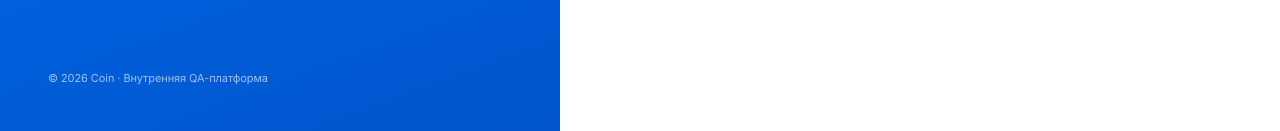
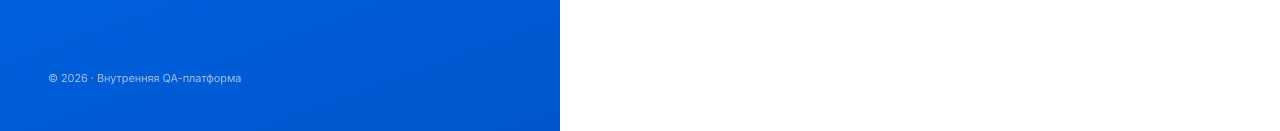
Before and after one commit to lonnieov/qa-internship-platform, a Next.js app: page / in a window 1280 px wide. Shown: the part 666-797 px from the top of the page. Built offline with nearby package versions, Linux system fonts and the light colour scheme; no server answers.

Commit message:
remove last Coin

```diff
--- a/app/sign-in/intern/[[...sign-in]]/page.tsx
+++ b/app/sign-in/intern/[[...sign-in]]/page.tsx
@@ -29,7 +29,7 @@ export default function InternSignInPage() {
             </div>
           </div>
         </div>
-        <small>© 2026 Coin · Внутренняя QA-платформа</small>
+        <small>© 2026 · Внутренняя QA-платформа</small>
       </section>
 
       <section className="auth-form-panel">
```
